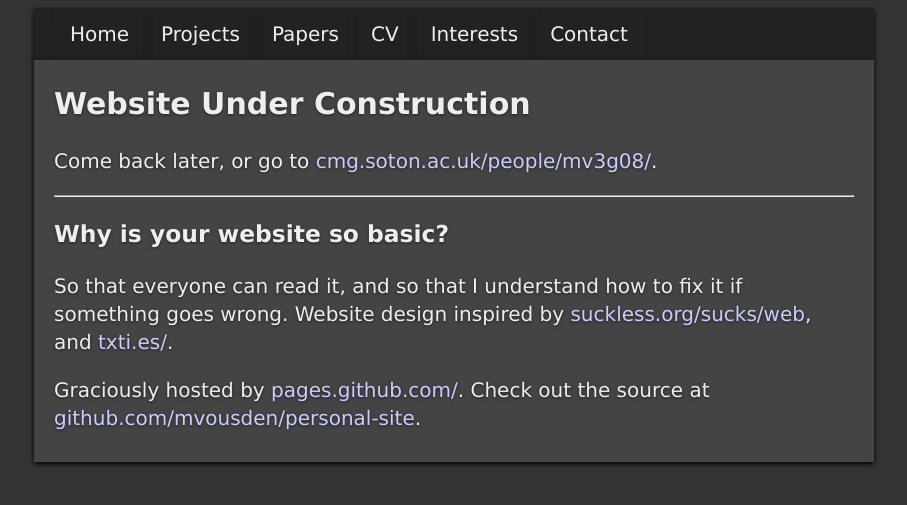
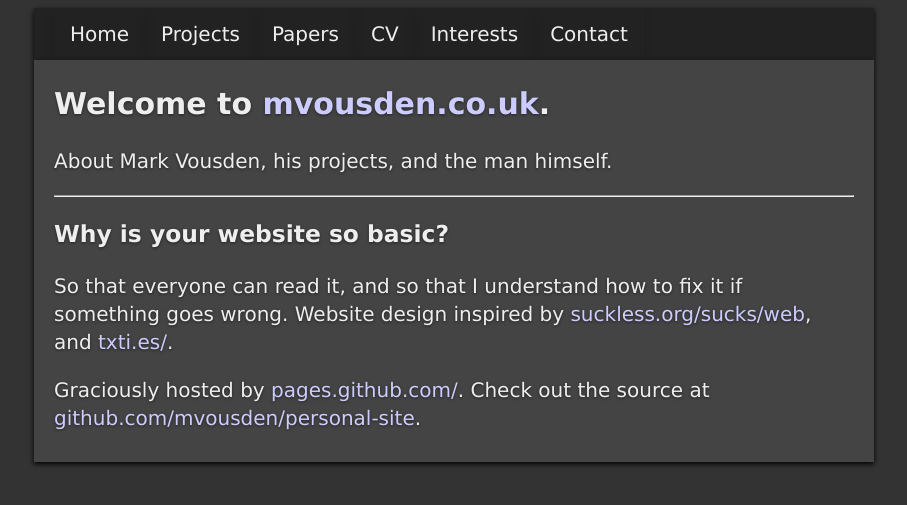
Before and after one commit to mvousden/personal-site, a Jekyll site: the page built from index.html, in a window 1280 px wide. Shown: the top 505 px of the page, without its empty margins (186-1093 px from the left). Built offline with Jekyll 4.4.1, drawn with Linux system fonts in a browser that asks for light colours.

Commit message:
Add to site heading.

```diff
--- a/index.html
+++ b/index.html
@@ -1,13 +1,13 @@
 ---
 layout: default
-title: Website Under Construction
+title: Welcome to <a href=http://mvousden.co.uk/>mvousden.co.uk</a>.
 aside: >
-    Come back later, or go to <a href=http://cmg.soton.ac.uk/people/mv3g08/>
-    cmg.soton.ac.uk/people/mv3g08/</a>.
+    About Mark Vousden, his projects, and the man himself.
 ---
 
 <hr>
 <h3>Why is your website so basic?</h3>
+
 
 <p>So that everyone can read it, and so that I understand how to fix it if
 something goes wrong. Website design inspired by
```
